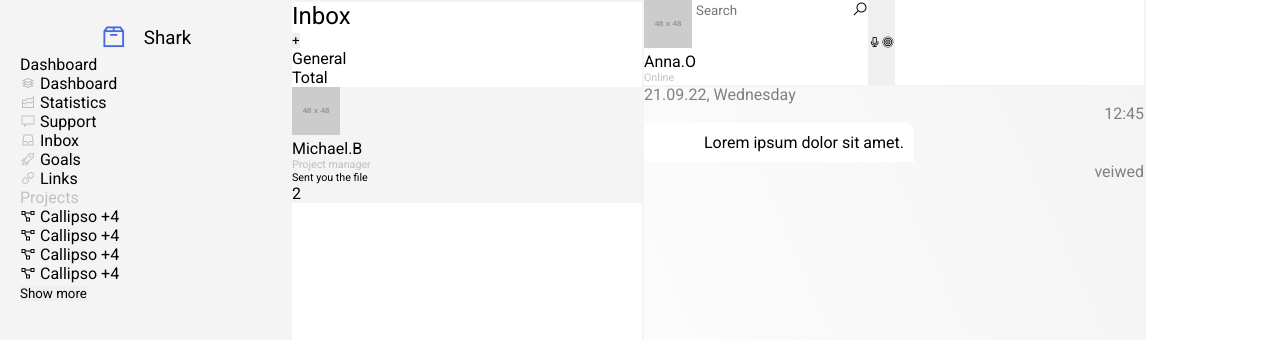
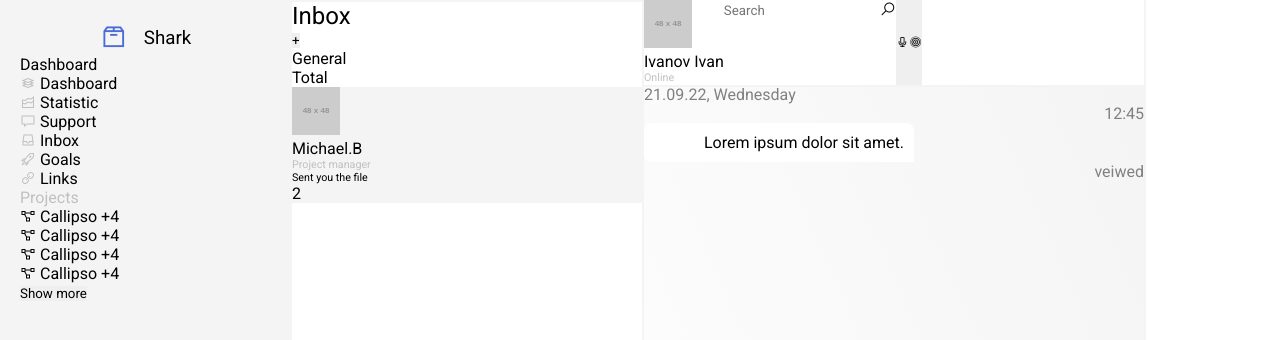
Before and after one commit to MyroslavaSkulimenko/Sharknew, a plain HTML site: page index.html in a window 1280 px wide. Drawn offline with nearby package versions, Linux system fonts and the light colour scheme; placeholder pictures from the web are drawn by us.

Commit message:
cылка на страницу в GB

```diff
--- a/index.html
+++ b/index.html
@@ -122,7 +122,7 @@
           <span class="menu__icon color-is-grey"
             ><i class="las la-chart-area"></i
           ></span>
-          <a class="menu__list" href=""> Statistics </a>
+          <a class="menu__list" href=""> Statistic </a>
         </div>
         <div class="menu__punkt">
           <span class="menu__icon color-is-grey"
@@ -217,7 +217,7 @@
             src="https://via.placeholder.com/48"
             alt="avatar"
           />
-          <h4 class="login__name">Anna.O</h4>
+          <h4 class="login__name">Ivanov Ivan</h4>
           <h6 class="login__status color-is-grey">Online</h6>
         </div>
         <div class="search">
```
Also changed, not shown: 1 other file.
